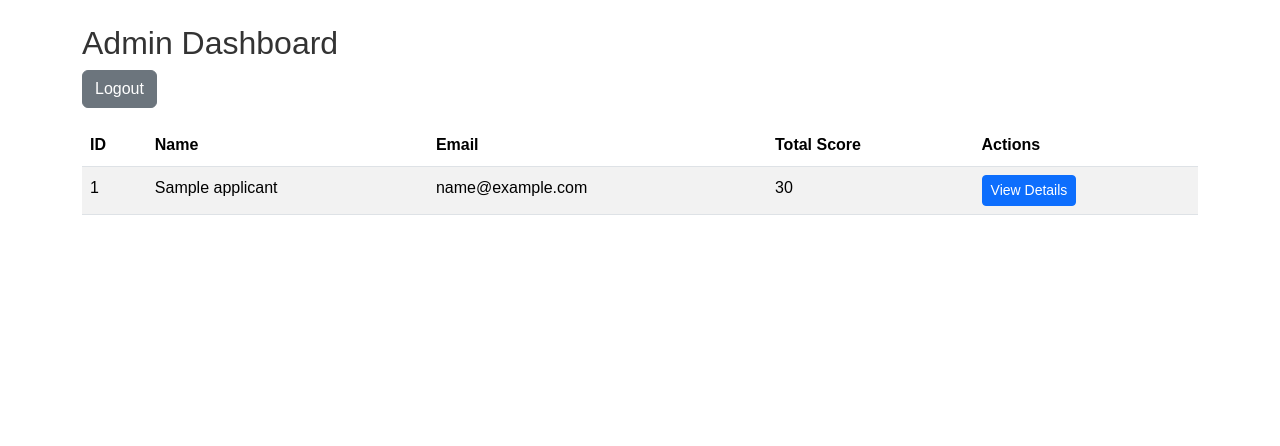
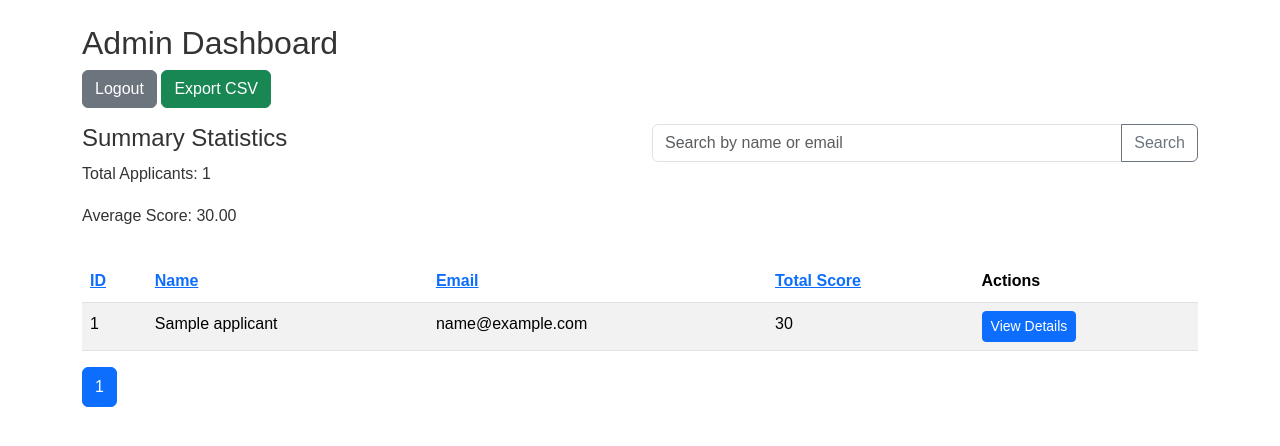
Before and after one commit to aelmhorst/JobApplicantAssessor, a Flask app: page /admin/dashboard in a window 1280 px wide. Shown: the part 58-504 px from the top of the page. Run offline with Flask 3, Linux system fonts and the light colour scheme; the visitor is signed in with stand-in values (Sample User, id 1); tables that the repository leaves empty hold one stand-in row (values such as "Sample post"); some libraries are stand-ins or nearby versions.

Commit message:
Agent step completed: Add an admin interface for reviewing and managing applications

```diff
--- a/app.py
+++ b/app.py
@@ -27,4 +27,4 @@ def create_app():
 
 if __name__ == '__main__':
     app = create_app()
-    app.run(host='0.0.0.0', port=5000)
+    app.run(host='0.0.0.0', port=5000, debug=True)
--- a/forms.py
+++ b/forms.py
@@ -19,3 +19,6 @@ class ApplicationForm(FlaskForm):
 class LoginForm(FlaskForm):
     username = StringField('Username', validators=[DataRequired()])
     password = PasswordField('Password', validators=[DataRequired()])
+
+class SearchForm(FlaskForm):
+    search = StringField('Search', validators=[DataRequired()])
--- a/pyproject.toml
+++ b/pyproject.toml
@@ -16,6 +16,7 @@ openai = "^1.44.1"
 flask-migrate = "^4.0.7"
 wtforms = "^3.1.2"
 sqlalchemy = "^2.0.34"
+flask-paginate = "^2024.4.12"
 
 
 [build-system]
--- a/routes.py
+++ b/routes.py
@@ -1,9 +1,11 @@
-from flask import Blueprint, current_app, render_template, request, redirect, url_for, flash, session
+from flask import Blueprint, current_app, render_template, request, redirect, url_for, flash, session, send_file
 from models import db, Applicant
-from forms import ApplicationForm, LoginForm
+from forms import ApplicationForm, LoginForm, SearchForm
 from sqlalchemy.exc import SQLAlchemyError
 from ai_scoring import evaluate_essay, parse_ai_response
 from functools import wraps
+import csv
+import io
 
 main = Blueprint('main', __name__)
 
@@ -27,16 +29,11 @@ def apply():
 
     if request.method == 'GET' and request.args.get('email'):
         email = request.args.get('email')
-        current_app.logger.debug(f"Checking for existing applicant with email: {email}")
         existing_applicant = Applicant.query.filter_by(email=email).first()
         if existing_applicant:
-            current_app.logger.debug(f"Existing applicant found: {existing_applicant}")
             form = ApplicationForm(obj=existing_applicant)
-        else:
-            current_app.logger.debug("No existing applicant found")
 
     if form.validate_on_submit():
-        current_app.logger.debug("Form validated successfully")
         try:
             existing_applicant = Applicant.query.filter_by(email=form.email.data).first()
 
@@ -52,11 +49,10 @@ def apply():
             for i, essay in enumerate([form.essay1.data, form.essay2.data, form.essay3.data], start=1):
                 ai_response = evaluate_essay(essay, essay_prompts[i-1])
                 score, feedback = parse_ai_response(ai_response)
-                essay_scores.append(score or 0)  # Use 0 if score is None
-                essay_feedbacks.append(feedback or 'No feedback available')  # Use a default message if feedback is None
+                essay_scores.append(score or 0)
+                essay_feedbacks.append(feedback or 'No feedback available')
 
             if existing_applicant:
-                current_app.logger.debug(f"Updating existing applicant: {existing_applicant}")
                 form.populate_obj(existing_applicant)
                 existing_applicant.essay1_score = essay_scores[0]
                 existing_applicant.essay2_score = essay_scores[1]
@@ -65,7 +61,6 @@ def apply():
                 existing_applicant.essay2_feedback = essay_feedbacks[1]
                 existing_applicant.essay3_feedback = essay_feedbacks[2]
             else:
-                current_app.logger.debug("Creating new applicant")
                 new_applicant = Applicant(
                     name=form.name.data,
                     email=form.email.data,
@@ -82,29 +77,23 @@ def apply():
                 db.session.add(new_applicant)
 
             db.session.commit()
-            current_app.logger.info('Application submitted and scored successfully')
             flash('Your application has been submitted and evaluated successfully!', 'success')
             return redirect(url_for('main.confirmation'))
         except SQLAlchemyError as e:
-            current_app.logger.error(f'Database error occurred during form submission: {str(e)}')
             db.session.rollback()
             flash('A database error occurred. Please try again.', 'error')
         except Exception as e:
-            current_app.logger.error(f'Unexpected error occurred during form submission: {str(e)}')
             db.session.rollback()
             flash('An unexpected error occurred. Please try again.', 'error')
     else:
-        current_app.logger.info('Form validation failed')
         for field, errors in form.errors.items():
             for error in errors:
                 flash(f"{field.capitalize()}: {error}", 'error')
 
-    current_app.logger.info('Rendering application.html template')
     return render_template('application.html', form=form, existing_applicant=existing_applicant)
 
 @main.route('/confirmation')
 def confirmation():
-    current_app.logger.info('Entering confirmation route')
     return render_template('confirmation.html')
 
 @main.route('/admin/login', methods=['GET', 'POST'])
@@ -128,11 +117,65 @@ def admin_logout():
 @main.route('/admin/dashboard')
 @admin_required
 def admin_dashboard():
-    applicants = Applicant.query.all()
-    return render_template('admin_dashboard.html', applicants=applicants)
+    page = request.args.get('page', 1, type=int)
+    per_page = 10
+    search_form = SearchForm()
+    search_query = request.args.get('search', '')
+    sort_by = request.args.get('sort_by', 'id')
+    sort_order = request.args.get('sort_order', 'asc')
+
+    query = Applicant.query
+
+    if search_query:
+        query = query.filter((Applicant.name.ilike(f'%{search_query}%')) | (Applicant.email.ilike(f'%{search_query}%')))
+
+    if sort_by == 'total_score':
+        query = query.order_by(db.desc(Applicant.essay1_score + Applicant.essay2_score + Applicant.essay3_score)) if sort_order == 'desc' else query.order_by(Applicant.essay1_score + Applicant.essay2_score + Applicant.essay3_score)
+    elif sort_by in ['name', 'email']:
+        query = query.order_by(db.desc(getattr(Applicant, sort_by))) if sort_order == 'desc' else query.order_by(getattr(Applicant, sort_by))
+    else:
+        query = query.order_by(db.desc(Applicant.id)) if sort_order == 'desc' else query.order_by(Applicant.id)
+
+    pagination = query.paginate(page=page, per_page=per_page, error_out=False)
+    applicants = pagination.items
+
+    total_applicants = Applicant.query.count()
+    average_score = db.session.query(db.func.avg(Applicant.essay1_score + Applicant.essay2_score + Applicant.essay3_score)).scalar() or 0
+
+    return render_template('admin_dashboard.html',
+                           applicants=applicants,
+                           pagination=pagination,
+                           search_form=search_form,
+                           search_query=search_query,
+                           sort_by=sort_by,
+                           sort_order=sort_order,
+                           total_applicants=total_applicants,
+                           average_score=average_score)
 
 @main.route('/admin/applicant/<int:id>')
 @admin_required
 def admin_applicant_detail(id):
     applicant = Applicant.query.get_or_404(id)
     return render_template('admin_applicant_detail.html', applicant=applicant)
+
+@main.route('/admin/export_csv')
+@admin_required
+def export_csv():
+    applicants = Applicant.query.all()
+
+    output = io.StringIO()
+    writer = csv.writer(output)
+
+    writer.writerow(['ID', 'Name', 'Email', 'Essay 1 Score', 'Essay 2 Score', 'Essay 3 Score', 'Total Score'])
+
+    for applicant in applicants:
+        total_score = (applicant.essay1_score or 0) + (applicant.essay2_score or 0) + (applicant.essay3_score or 0)
+        writer.writerow([applicant.id, applicant.name, applicant.email,
+                         applicant.essay1_score, applicant.essay2_score, applicant.essay3_score,
+                         total_score])
+
+    output.seek(0)
+    return send_file(io.BytesIO(output.getvalue().encode('utf-8')),
+                     mimetype='text/csv',
+                     as_attachment=True,
+                     attachment_filename='applicants.csv')
--- a/templates/admin_dashboard.html
+++ b/templates/admin_dashboard.html
@@ -3,13 +3,59 @@
 {% block content %}
 <h2>Admin Dashboard</h2>
 <a href="{{ url_for('main.admin_logout') }}" class="btn btn-secondary mb-3">Logout</a>
+<a href="{{ url_for('main.export_csv') }}" class="btn btn-success mb-3">Export CSV</a>
+
+<div class="row mb-3">
+    <div class="col-md-6">
+        <h4>Summary Statistics</h4>
+        <p>Total Applicants: {{ total_applicants }}</p>
+        <p>Average Score: {{ "%.2f"|format(average_score) }}</p>
+    </div>
+    <div class="col-md-6">
+        <form method="GET" action="{{ url_for('main.admin_dashboard') }}">
+            <div class="input-group mb-3">
+                <input type="text" class="form-control" placeholder="Search by name or email" name="search" value="{{ search_query }}">
+                <button class="btn btn-outline-secondary" type="submit">Search</button>
+            </div>
+        </form>
+    </div>
+</div>
+
 <table class="table table-striped">
     <thead>
         <tr>
-            <th>ID</th>
-            <th>Name</th>
-            <th>Email</th>
-            <th>Total Score</th>
+            <th>
+                <a href="{{ url_for('main.admin_dashboard', sort_by='id', sort_order='asc' if sort_by == 'id' and sort_order == 'desc' else 'desc', search=search_query) }}">
+                    ID
+                    {% if sort_by == 'id' %}
+                        <i class="fas fa-sort-{{ 'up' if sort_order == 'asc' else 'down' }}"></i>
+                    {% endif %}
+                </a>
+            </th>
+            <th>
+                <a href="{{ url_for('main.admin_dashboard', sort_by='name', sort_order='asc' if sort_by == 'name' and sort_order == 'desc' else 'desc', search=search_query) }}">
+                    Name
+                    {% if sort_by == 'name' %}
+                        <i class="fas fa-sort-{{ 'up' if sort_order == 'asc' else 'down' }}"></i>
+                    {% endif %}
+                </a>
+            </th>
+            <th>
+                <a href="{{ url_for('main.admin_dashboard', sort_by='email', sort_order='asc' if sort_by == 'email' and sort_order == 'desc' else 'desc', search=search_query) }}">
+                    Email
+                    {% if sort_by == 'email' %}
+                        <i class="fas fa-sort-{{ 'up' if sort_order == 'asc' else 'down' }}"></i>
+                    {% endif %}
+                </a>
+            </th>
+            <th>
+                <a href="{{ url_for('main.admin_dashboard', sort_by='total_score', sort_order='asc' if sort_by == 'total_score' and sort_order == 'desc' else 'desc', search=search_query) }}">
+                    Total Score
+                    {% if sort_by == 'total_score' %}
+                        <i class="fas fa-sort-{{ 'up' if sort_order == 'asc' else 'down' }}"></i>
+                    {% endif %}
+                </a>
+            </th>
             <th>Actions</th>
         </tr>
     </thead>
@@ -27,4 +73,18 @@
         {% endfor %}
     </tbody>
 </table>
+
+<nav aria-label="Page navigation">
+    <ul class="pagination">
+        {% for page in pagination.iter_pages() %}
+            {% if page %}
+                <li class="page-item {{ 'active' if page == pagination.page else '' }}">
+                    <a class="page-link" href="{{ url_for('main.admin_dashboard', page=page, search=search_query, sort_by=sort_by, sort_order=sort_order) }}">{{ page }}</a>
+                </li>
+            {% else %}
+                <li class="page-item disabled"><span class="page-link">...</span></li>
+            {% endif %}
+        {% endfor %}
+    </ul>
+</nav>
 {% endblock %}
```
Also changed, not shown: 1 other file.
